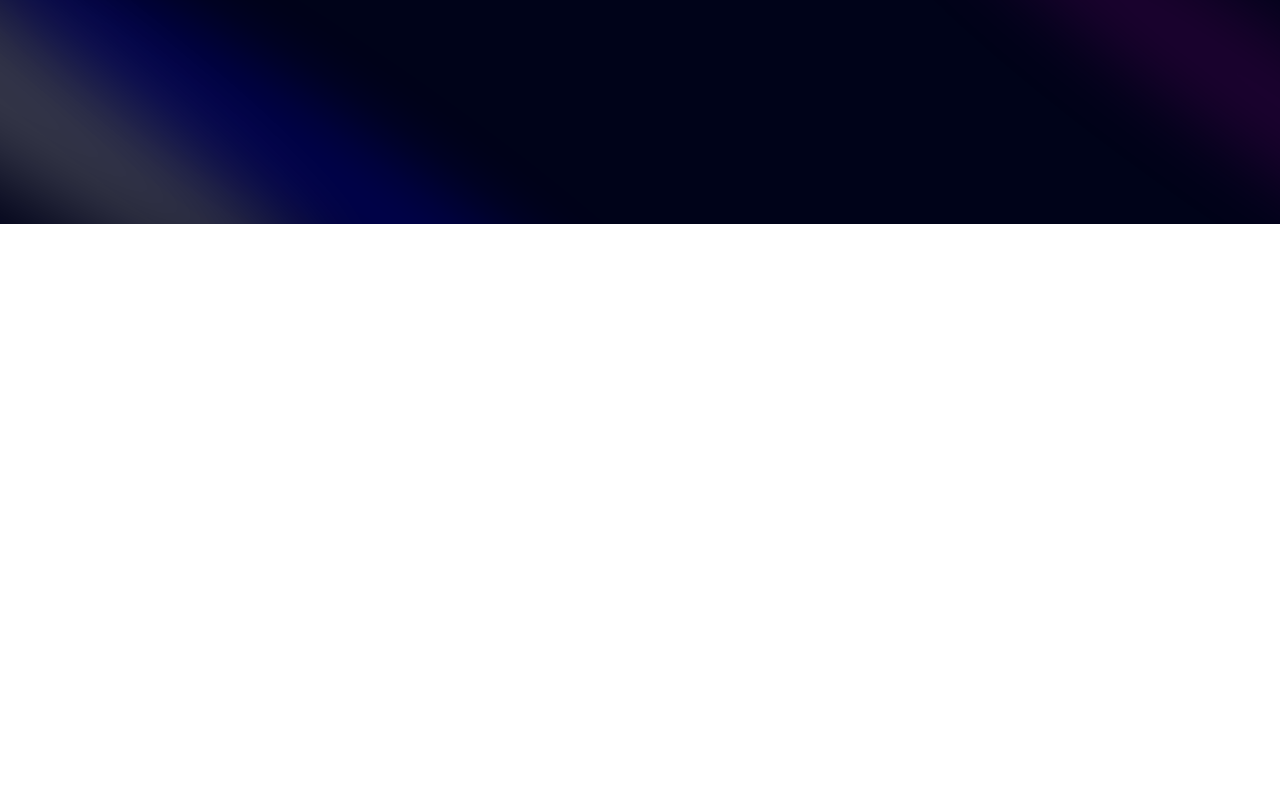
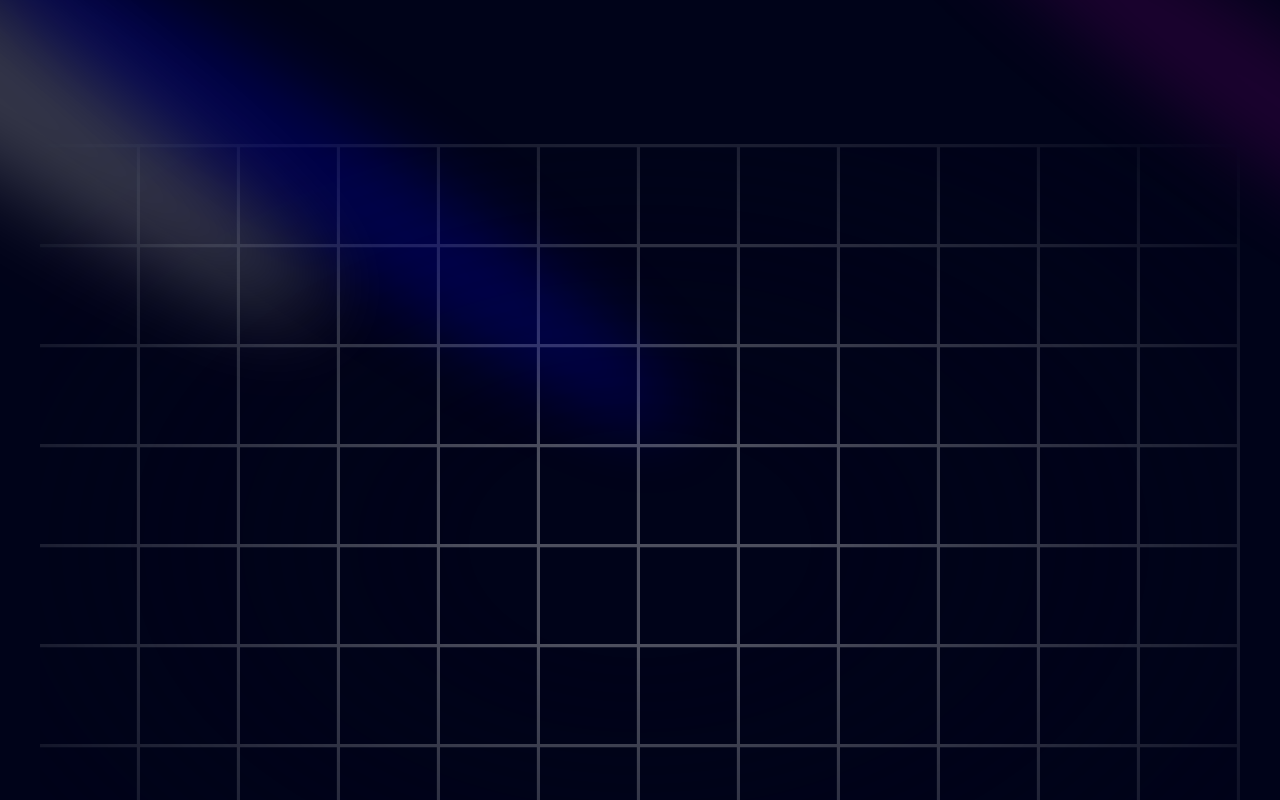
Before and after one commit to Akon2020/gdg-on-campus, a Next.js app: page / in a window 1280 px wide. Shown: the top 800 px of the page. Built offline with nearby package versions, Linux system fonts and the light colour scheme.

Commit message:
display grid and dot background

```diff
--- a/app/layout.tsx
+++ b/app/layout.tsx
@@ -1,6 +1,7 @@
 import type { Metadata } from "next";
 import localFont from "next/font/local";
 import "./globals.css";
+import { ThemeProvider } from './provider';
 
 const geistSans = localFont({
   src: "./fonts/GeistVF.woff",
@@ -28,7 +29,14 @@ export default function RootLayout({
       <body
         className={`${geistSans.variable} ${geistMono.variable} antialiased`}
       >
-        {children}
+        <ThemeProvider
+          attribute="class"
+          defaultTheme="dark"
+          enableSystem
+          disableTransitionOnChange
+        >
+          {children}
+        </ThemeProvider>
       </body>
     </html>
   );
--- /dev/null
+++ b/app/provider.tsx
@@ -0,0 +1,9 @@
+"use client"
+
+import * as React from "react"
+import { ThemeProvider as NextThemesProvider } from "next-themes"
+import { type ThemeProviderProps } from "next-themes/dist/types"
+
+export function ThemeProvider({ children, ...props }: ThemeProviderProps) {
+  return <NextThemesProvider {...props}>{children}</NextThemesProvider>
+}
--- a/components/Hero.tsx
+++ b/components/Hero.tsx
@@ -14,6 +14,9 @@ const Hero = () => {
         />
         <Spotlight className="top-28 left-80 h-[80vh] w-[50vw]" fill="blue" />
       </div>
+      <div className="h-screen w-full dark:bg-black-100 bg-white  dark:bg-grid-white/[0.3] bg-grid-black/[0.2] relative flex items-center justify-center">
+        <div className="absolute pointer-events-none inset-0 flex items-center justify-center dark:bg-black-100 bg-white [mask-image:radial-gradient(ellipse_at_center,transparent_20%,black)]" />
+      </div>
     </div>
   );
 };
```
